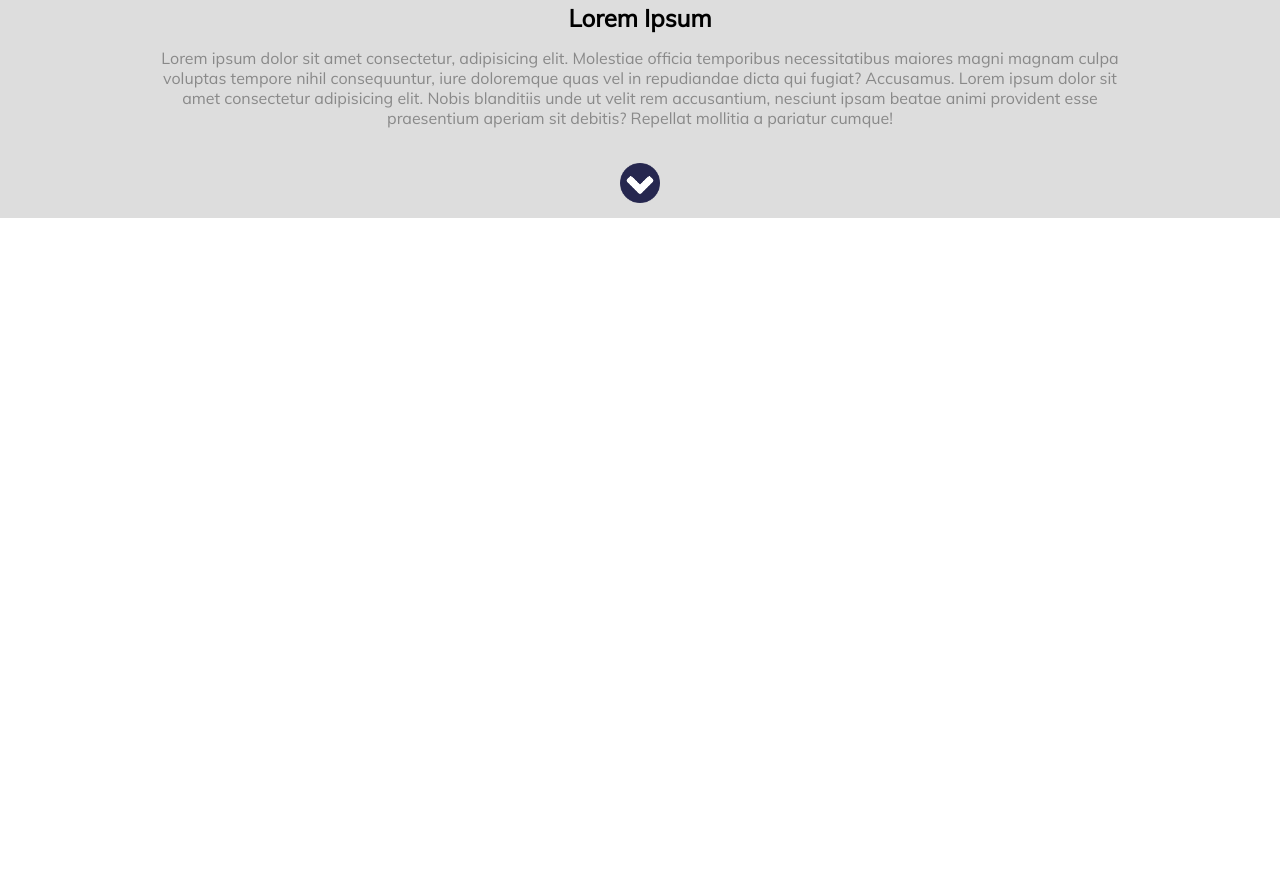
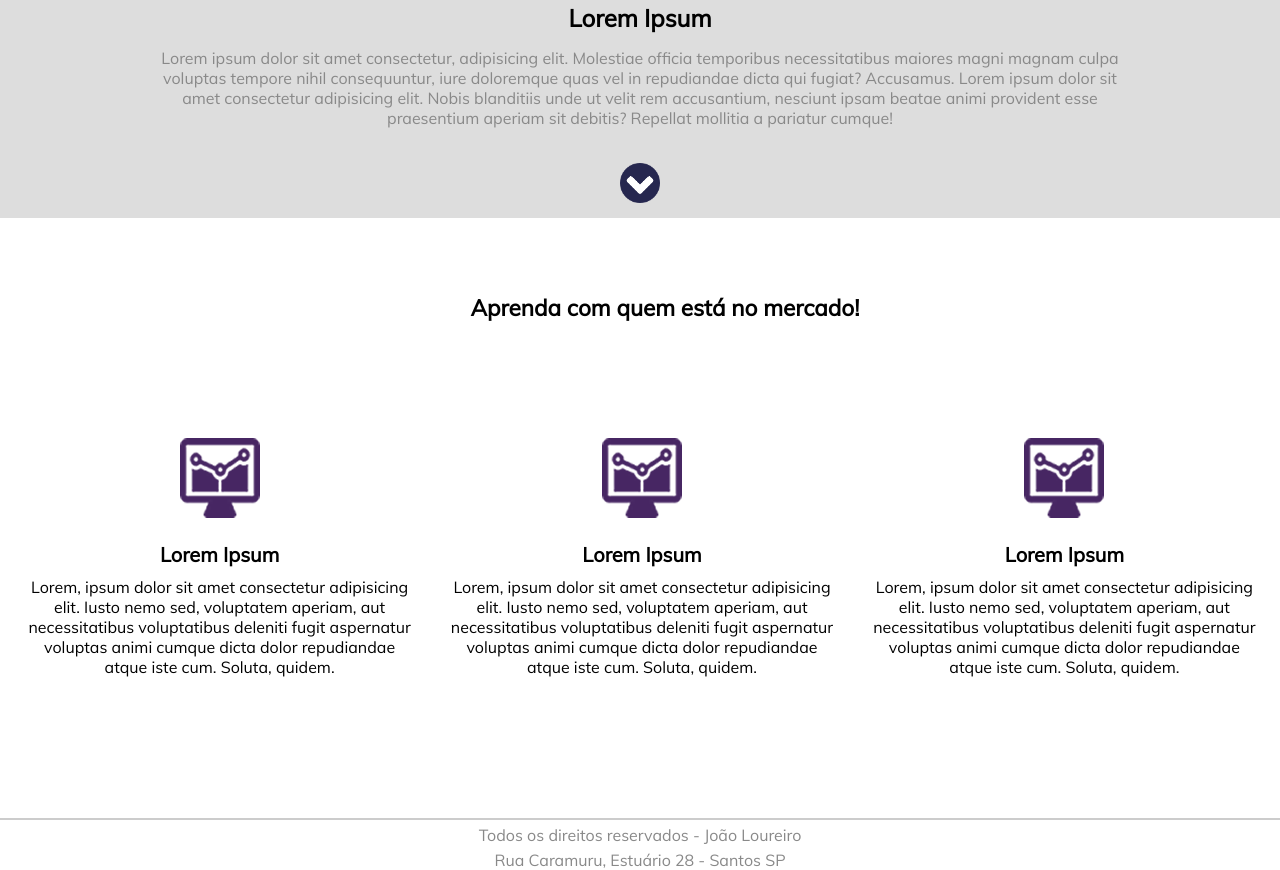
Before and after one commit to Joaohnl/DankiCode_FrontEnd, a plain HTML site: page Projetos Práticos/Landing Page - Danki Code/index.html in a window 1280 px wide. Shown: the part 482-1352 px from the top of the page. Before the commit the page ends 800 px from the top, so only its background shows below. Drawn offline with Linux system fonts and the light colour scheme.

Commit message:
Finalização do projeto prático

```diff
--- a/Projetos Práticos/Landing Page - Danki Code/css/style.css
+++ b/Projetos Práticos/Landing Page - Danki Code/css/style.css
@@ -25,6 +25,8 @@ html, body {
     margin: 10px 10px;
 }
 
+/* FINAL HEADER */
+
 /* Body Content */
 
 .content {
@@ -51,6 +53,8 @@ html, body {
         margin-left: 5px;
         font-size: 16px;
     }
+
+    /* Final content_list */
 
     /* Estilização do form do Content */
 
@@ -113,6 +117,10 @@ html, body {
         cursor: pointer;
     }
 
+    /* Final content_form */
+
+/* FINAL CONTENT */
+
 /* Content_detailed */
 
 .content_detailed {
@@ -139,3 +147,65 @@ html, body {
     height: 40px;
     bottom: -20px;
 }
+
+/* FINAL CONTENT DETAILED */
+
+/* Estilização do informative */
+
+.informative {
+    width: 100%;
+    height: 600px;
+    text-align: center;
+    padding: 50px 0;
+    overflow: hidden;
+    vertical-align: center;
+}
+
+.informative_title {
+    width: 100%;
+    height: 20%;
+    font-size: 15px;
+    font-family: 'Muli';
+    overflow: hidden;
+    margin: 25px;
+}
+
+.informative_detailed {
+    display: inline-block;
+    margin-right: -4px;
+    width: 33%;
+    overflow: hidden;
+    padding: 10px;
+}
+
+.informative_detailed > img {
+    margin: 10px;
+}
+
+.informative_detailed > p, .informative_detailed > h2 {
+    margin: 10px;
+    font-family: 'Muli';
+}
+
+.informative_detailed > p {
+    font-size: 16px;
+}
+
+.informative_detailed > h2 {
+    font-size: 20px;
+}
+
+/* FINAL INFORMATIVE */
+
+.footer {
+    border-top: 2px solid #ccc;
+    height: 50px;
+    text-align: center;
+}
+
+.footer p {
+    margin: 5px;
+    font-family: 'Muli';
+    color: #898989;
+    font-size: 16px;
+}
--- a/Projetos Práticos/Landing Page - Danki Code/index.html
+++ b/Projetos Práticos/Landing Page - Danki Code/index.html
@@ -43,6 +43,7 @@
         <!-- /.c_list -->
     </div>
     <!-- /.content -->
+
     <div class="content_detailed">
         <h2>Lorem Ipsum</h2>
         <p>Lorem ipsum dolor sit amet consectetur, adipisicing elit. Molestiae officia temporibus necessitatibus maiores
@@ -54,6 +55,44 @@
         <img src="img/arrow.png" />
     </div>
     <!-- /.content_detailed-->
+
+    <div class="informative">
+        <div class="informative_title">
+            <h2>Aprenda com quem está no mercado!</h2>
+        </div>
+        <!-- /.informative_title -->
+        <div class="informative_detailed">
+            <img src="img/icon.png">
+            <h2>Lorem Ipsum</h2>
+            <p>Lorem, ipsum dolor sit amet consectetur adipisicing elit. Iusto nemo sed, voluptatem aperiam, aut
+                necessitatibus voluptatibus deleniti fugit aspernatur voluptas animi cumque dicta dolor repudiandae
+                atque iste cum. Soluta, quidem.</p>
+        </div>
+        <!-- /.informative_detailed -->
+        <div class="informative_detailed">
+            <img src="img/icon.png">
+            <h2>Lorem Ipsum</h2>
+            <p>Lorem, ipsum dolor sit amet consectetur adipisicing elit. Iusto nemo sed, voluptatem aperiam, aut
+                necessitatibus voluptatibus deleniti fugit aspernatur voluptas animi cumque dicta dolor repudiandae
+                atque iste cum. Soluta, quidem.</p>
+        </div>
+        <!-- /.informative_detailed -->
+        <div class="informative_detailed">
+            <img src="img/icon.png">
+            <h2>Lorem Ipsum</h2>
+            <p>Lorem, ipsum dolor sit amet consectetur adipisicing elit. Iusto nemo sed, voluptatem aperiam, aut
+                necessitatibus voluptatibus deleniti fugit aspernatur voluptas animi cumque dicta dolor repudiandae
+                atque iste cum. Soluta, quidem.</p>
+        </div>
+        <!-- /.informative_detailed -->
+    </div>
+    <!-- /.Informative -->
+
+    <div class="footer">
+        <p>Todos os direitos reservados - João Loureiro</p>
+        <p>Rua Caramuru, Estuário 28 - Santos SP</p>
+    </div>
+    <!-- /.footer -->
 </body>
 
 </html>
```
Lines whose indentation alone changed are shown as unchanged.
